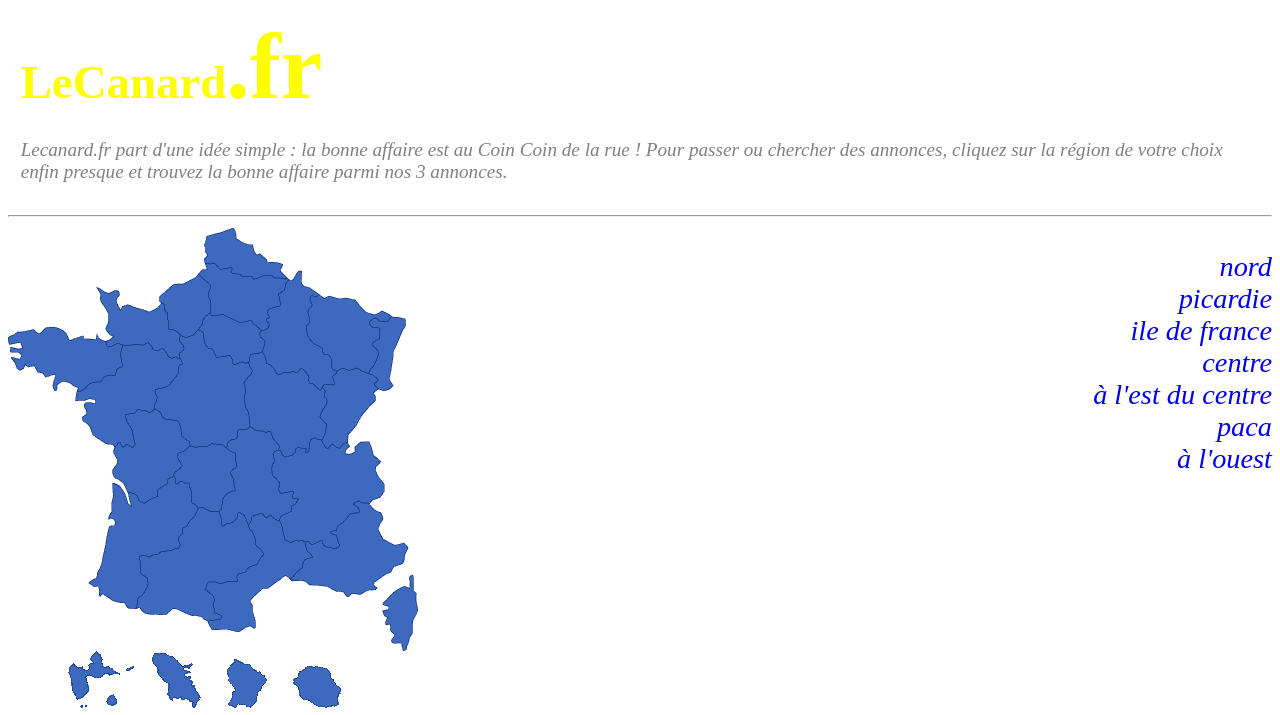
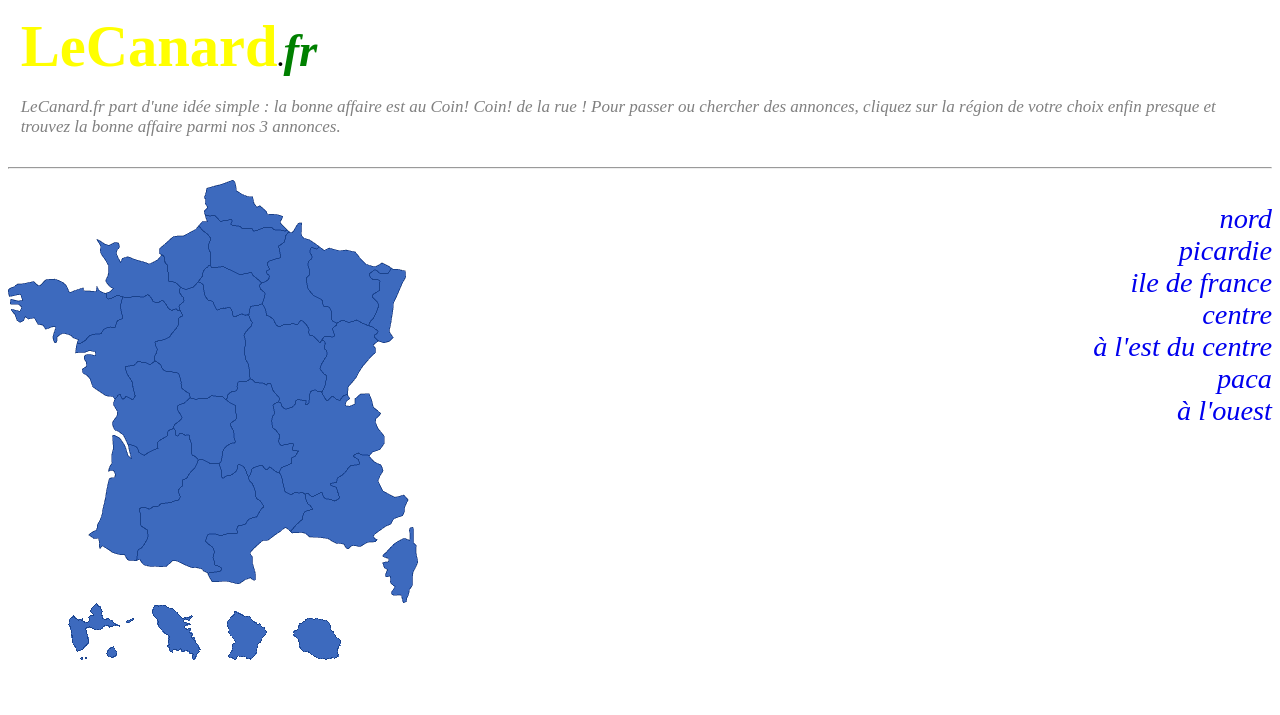
Before and after one commit to didierClin/leCanard, a plain HTML site: page index.html in a window 1280 px wide. Shown: the part 120-835 px from the top of the page. After the commit the page ends 800 px from the top, so only its background shows below. Drawn offline with Linux system fonts and the light colour scheme; a script that the page names is missing.

Commit message:
correction css

```diff
--- a/index.html
+++ b/index.html
@@ -1,5 +1,5 @@
 <!DOCTYPE html>
-<html>
+<html lang="fr-FR">
   <head>
     <meta charset="utf-8">
     <title>Le Canard - ed'tout d'in vot'coin!</title>
@@ -10,9 +10,9 @@
 
     <header>
       <a href="#"><img src="web/img/canard.jpeg"/></a>
-      <h1><span>LeCanard<span>.fr</span></h1>
-      <p>Lecanard.fr part d'une idée simple : la bonne affaire
-est au Coin Coin de la rue ! Pour passer ou chercher des
+      <h1><span>LeCanard</span>.<span>fr</span></h1>
+      <p>LeCanard.fr part d'une idée simple : la bonne affaire
+est au Coin! Coin! de la rue ! Pour passer ou chercher des
 annonces, cliquez sur la région de votre choix enfin presque et
 trouvez la bonne affaire parmi nos 3 annonces.</p>
     </header>
--- a/web/css/app.css
+++ b/web/css/app.css
@@ -1,33 +1,42 @@
 *{
   font-size: 1.1em;
+    background-color:
 }
 header{
   float: left;
   margin: 1%;
 }
 h1 span{
-  color: yellow;
+  color: green;
   font-size: 2em;
+  font-style: oblique;
+}
+h1 span:first-child {
+    font-style: normal;
+    color: yellow;
+    font-size: 2.5em;
 }
 hr{
   clear: both;
 }
 header p{
   font-style: italic;
-  font-size: .9em;
+  font-size: .8em;
   color: grey;
 }
 a{
         text-decoration: none;
 }
+/*essai coloration lien sur la carte map*/
 a:hover{
   color: green;
 }
 a:focus {
   background-color: #FFCC66:
 }
+/*essai coloration lien sur la carte map*/
 area:hover{
-    color: green;
+    color: yellow;
 }
 section{
     float: left;
```
